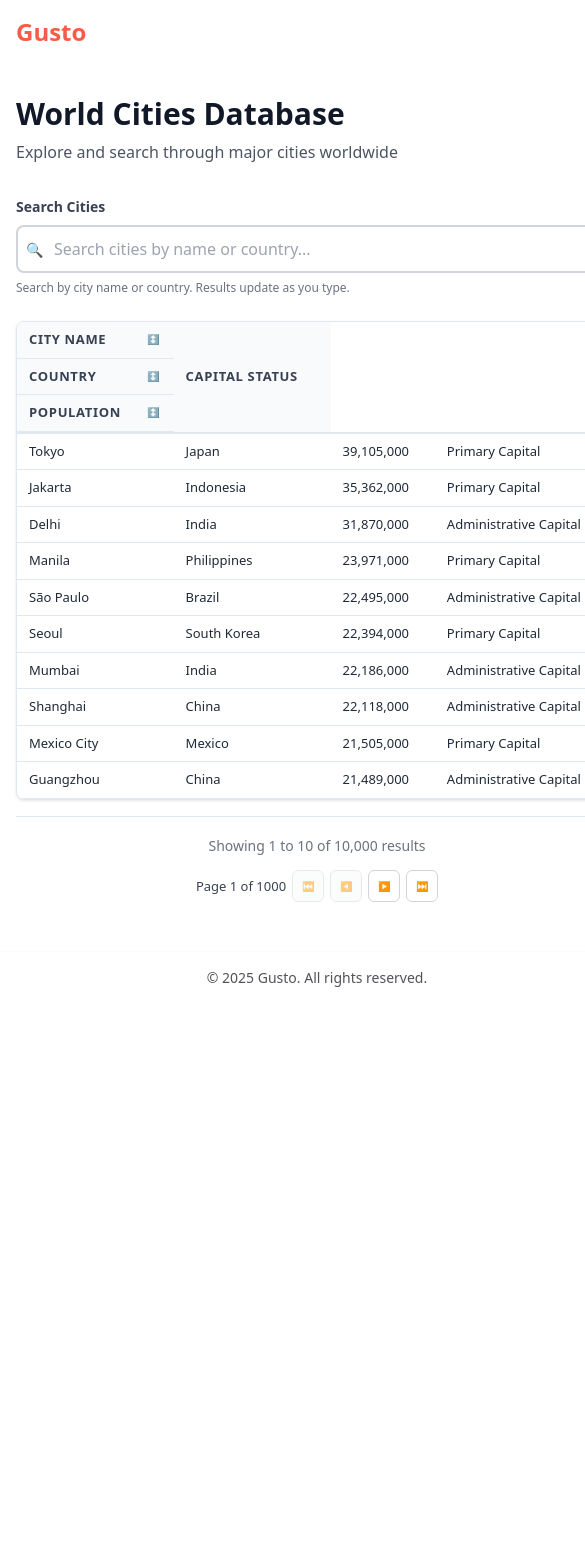
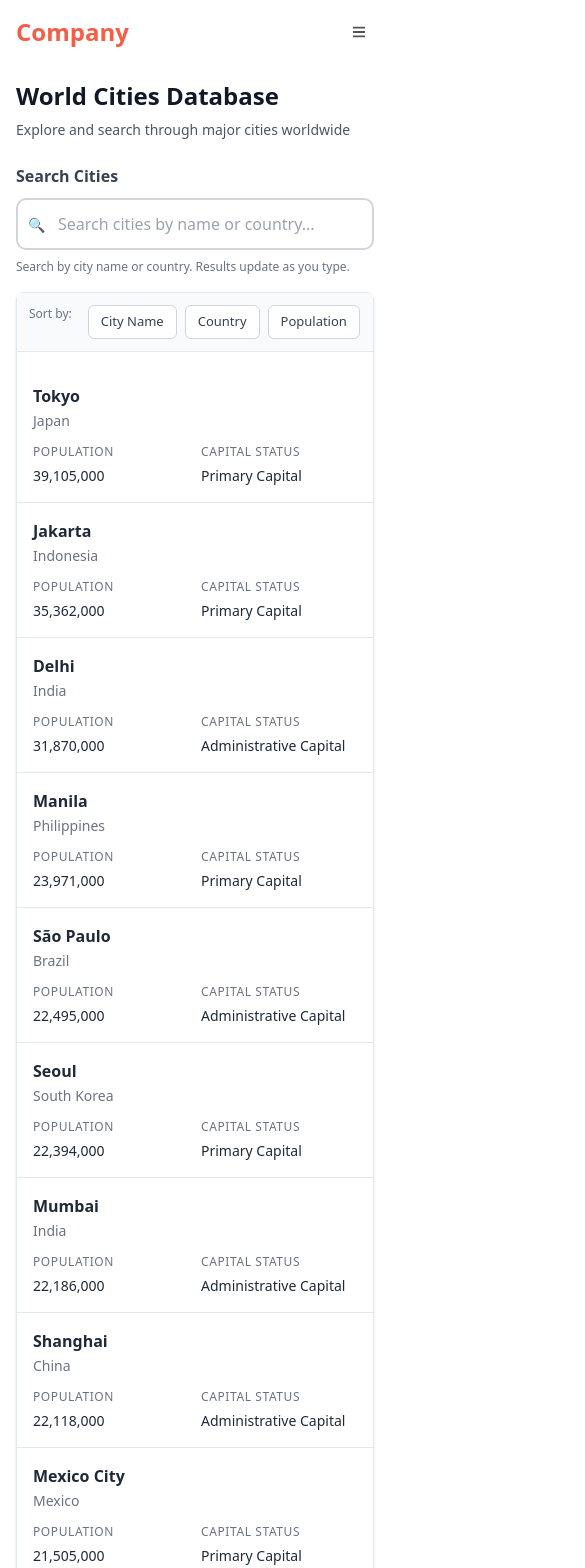
Before and after one commit to kca0615/sortable-table, a React (Vite) app: page / in a window 390 px wide. Shown: the top 1568 px of the page, 585 px wide, since content can reach past the window. Before the commit the page ends 1020 px from the top, so only its background shows below. Built offline with nearby package versions, Linux system fonts and the light colour scheme.

Commit message:
feat: added responsiveness

```diff
--- a/index.html
+++ b/index.html
@@ -3,7 +3,7 @@
   <head>
     <meta charset="UTF-8" />
     <meta name="viewport" content="width=device-width, initial-scale=1.0" />
-    <title>Gusto exercise</title>
+    <title>Company exercise</title>
   </head>
   <body>
     <div id="root"></div>
--- a/src/App.tsx
+++ b/src/App.tsx
@@ -99,12 +99,12 @@ const App = () => {
 
   return (
     <RootLayout>
-      <div className="max-w-7xl mx-auto px-4 py-8">
-        <header className="mb-8">
-          <h1 className="text-3xl font-bold text-gray-900 dark:text-white mb-2">
+      <div className="max-w-7xl mx-auto px-4 sm:px-6 lg:px-8 py-4 sm:py-6 lg:py-8">
+        <header className="mb-6 sm:mb-8">
+          <h1 className="text-2xl sm:text-3xl lg:text-4xl font-bold text-gray-900 dark:text-white mb-2">
             World Cities Database
           </h1>
-          <p className="text-gray-600 dark:text-gray-300">
+          <p className="text-sm sm:text-base text-gray-600 dark:text-gray-300">
             Explore and search through major cities worldwide
           </p>
         </header>
@@ -112,9 +112,9 @@ const App = () => {
         <SearchInput onSearch={handleSearch} disabled={loading} />
 
         {error ? (
-          <div className="bg-red-50 dark:bg-red-900/20 border border-red-200 dark:border-red-800 rounded-lg p-4 mb-6">
+          <div className="bg-red-50 dark:bg-red-900/20 border border-red-200 dark:border-red-800 rounded-lg p-3 sm:p-4 mb-4 sm:mb-6">
             <div className="flex items-center">
-              <span className="text-red-600 dark:text-red-400 font-medium">
+              <span className="text-sm sm:text-base text-red-600 dark:text-red-400 font-medium">
                 Error: {error.message}
               </span>
             </div>
--- a/src/components/CityTable/CityTable.module.css
+++ b/src/components/CityTable/CityTable.module.css
@@ -1,16 +1,21 @@
 .tableContainer {
   width: 100%;
-  overflow-x: auto;
   border: 1px solid #e2e8f0;
   border-radius: 8px;
   background: white;
   box-shadow: 0 1px 3px 0 rgba(0, 0, 0, 0.1);
 }
 
+/* Desktop table layout */
 .table {
   width: 100%;
   border-collapse: collapse;
-  min-width: 600px; /* Ensures horizontal scroll on mobile */
+  display: table;
+}
+
+/* Mobile card layout - hidden by default */
+.mobileCards {
+  display: none;
 }
 
 .table thead {
@@ -107,8 +112,117 @@
   margin: 0;
 }
 
-/* Mobile responsive */
+/* Mobile card layout */
+.card {
+  border-bottom: 1px solid #e2e8f0;
+  padding: 16px;
+  background: white;
+}
+
+.card:last-child {
+  border-bottom: none;
+}
+
+.cardHeader {
+  display: flex;
+  justify-content: space-between;
+  align-items: flex-start;
+  margin-bottom: 12px;
+}
+
+.cardTitle {
+  font-weight: 600;
+  font-size: 16px;
+  color: #1f2937;
+  margin: 0;
+}
+
+.cardSubtitle {
+  font-size: 14px;
+  color: #6b7280;
+  margin: 2px 0 0 0;
+}
+
+.cardBody {
+  display: grid;
+  grid-template-columns: 1fr 1fr;
+  gap: 12px;
+}
+
+.cardField {
+  display: flex;
+  flex-direction: column;
+}
+
+.cardFieldLabel {
+  font-size: 12px;
+  font-weight: 500;
+  color: #6b7280;
+  text-transform: uppercase;
+  letter-spacing: 0.05em;
+  margin-bottom: 4px;
+}
+
+.cardFieldValue {
+  font-size: 14px;
+  color: #1f2937;
+  font-variant-numeric: tabular-nums;
+}
+
+.sortControls {
+  display: none;
+  flex-wrap: wrap;
+  gap: 8px;
+  margin-bottom: 16px;
+  padding: 12px;
+  background: #f8fafc;
+  border-bottom: 1px solid #e2e8f0;
+}
+
+.sortButton {
+  display: flex;
+  align-items: center;
+  gap: 4px;
+  padding: 6px 12px;
+  border: 1px solid #d1d5db;
+  background: white;
+  color: #374151;
+  font-size: 13px;
+  border-radius: 6px;
+  cursor: pointer;
+  transition: all 0.2s ease;
+}
+
+.sortButton:hover {
+  background: #f9fafb;
+  border-color: #9ca3af;
+}
+
+.sortButton:focus {
+  outline: 2px solid #3b82f6;
+  outline-offset: -2px;
+}
+
+.sortButton.active {
+  background: #3b82f6;
+  color: white;
+  border-color: #3b82f6;
+}
+
+.sortButtonIcon {
+  font-size: 10px;
+}
+
+/* Responsive breakpoints */
 @media (max-width: 768px) {
+  .tableContainer {
+    overflow-x: auto;
+  }
+
+  .table {
+    min-width: 600px;
+  }
+
   .table th,
   .table td {
     padding: 8px 12px;
@@ -121,6 +235,25 @@
 
   .sortIcon {
     font-size: 10px;
+  }
+}
+
+@media (max-width: 640px) {
+  /* Hide table, show cards */
+  .table {
+    display: none;
+  }
+
+  .mobileCards {
+    display: block;
+  }
+
+  .sortControls {
+    display: flex;
+  }
+
+  .tableContainer {
+    overflow-x: visible;
   }
 }
 
@@ -172,4 +305,48 @@
   .emptyState p {
     color: #9ca3af;
   }
+
+  /* Mobile cards dark mode */
+  .card {
+    background: #1f2937;
+    border-bottom-color: #374151;
+  }
+
+  .cardTitle {
+    color: #f9fafb;
+  }
+
+  .cardSubtitle {
+    color: #9ca3af;
+  }
+
+  .cardFieldLabel {
+    color: #9ca3af;
+  }
+
+  .cardFieldValue {
+    color: #e5e7eb;
+  }
+
+  .sortControls {
+    background: #374151;
+    border-bottom-color: #4b5563;
+  }
+
+  .sortButton {
+    background: #1f2937;
+    border-color: #4b5563;
+    color: #e5e7eb;
+  }
+
+  .sortButton:hover {
+    background: #374151;
+    border-color: #6b7280;
+  }
+
+  .sortButton.active {
+    background: #3b82f6;
+    color: white;
+    border-color: #3b82f6;
+  }
 }
--- a/src/components/CityTable/CityTable.tsx
+++ b/src/components/CityTable/CityTable.tsx
@@ -44,6 +44,110 @@ const CityTable: React.FC<CityTableProps> = ({
   const formatPopulation = (population: number): string => {
     return population.toLocaleString();
   };
+
+  const formatCapitalStatus = (capital: string): string => {
+    switch (capital) {
+      case "primary":
+        return "Primary Capital";
+      case "admin":
+        return "Administrative Capital";
+      case "minor":
+        return "Minor Capital";
+      default:
+        return capital || "Not a Capital";
+    }
+  };
+
+  const renderMobileSortControls = () => (
+    <div className={styles.sortControls}>
+      <span style={{ fontSize: "12px", color: "#6b7280", marginRight: "8px" }}>
+        Sort by:
+      </span>
+      <button
+        className={`${styles.sortButton} ${sortConfig.key === "name" ? styles.active : ""}`}
+        onClick={() => onSort("name")}
+        aria-label="Sort by city name"
+      >
+        City Name
+        {sortConfig.key === "name" && (
+          <span className={styles.sortButtonIcon}>
+            {sortConfig.direction === "asc"
+              ? "↑"
+              : sortConfig.direction === "desc"
+                ? "↓"
+                : "↕️"}
+          </span>
+        )}
+      </button>
+      <button
+        className={`${styles.sortButton} ${sortConfig.key === "country" ? styles.active : ""}`}
+        onClick={() => onSort("country")}
+        aria-label="Sort by country"
+      >
+        Country
+        {sortConfig.key === "country" && (
+          <span className={styles.sortButtonIcon}>
+            {sortConfig.direction === "asc"
+              ? "↑"
+              : sortConfig.direction === "desc"
+                ? "↓"
+                : "↕️"}
+          </span>
+        )}
+      </button>
+      <button
+        className={`${styles.sortButton} ${sortConfig.key === "population" ? styles.active : ""}`}
+        onClick={() => onSort("population")}
+        aria-label="Sort by population"
+      >
+        Population
+        {sortConfig.key === "population" && (
+          <span className={styles.sortButtonIcon}>
+            {sortConfig.direction === "asc"
+              ? "↑"
+              : sortConfig.direction === "desc"
+                ? "↓"
+                : "↕️"}
+          </span>
+        )}
+      </button>
+    </div>
+  );
+
+  const renderMobileCards = () => (
+    <div className={styles.mobileCards}>
+      {renderMobileSortControls()}
+      {cities.map((city) => (
+        <div
+          key={city.id}
+          className={styles.card}
+          role="article"
+          aria-label={`City: ${city.name}`}
+        >
+          <div className={styles.cardHeader}>
+            <div>
+              <h3 className={styles.cardTitle}>{city.name}</h3>
+              <p className={styles.cardSubtitle}>{city.country}</p>
+            </div>
+          </div>
+          <div className={styles.cardBody}>
+            <div className={styles.cardField}>
+              <span className={styles.cardFieldLabel}>Population</span>
+              <span className={styles.cardFieldValue}>
+                {formatPopulation(city.population)}
+              </span>
+            </div>
+            <div className={styles.cardField}>
+              <span className={styles.cardFieldLabel}>Capital Status</span>
+              <span className={styles.cardFieldValue}>
+                {formatCapitalStatus(city.capital)}
+              </span>
+            </div>
+          </div>
+        </div>
+      ))}
+    </div>
+  );
 
   if (loading) {
     return (
@@ -130,18 +234,15 @@ const CityTable: React.FC<CityTableProps> = ({
                 {formatPopulation(city.population)}
               </td>
               <td role="gridcell" className={styles.capitalCell}>
-                {city.capital === "primary"
-                  ? "Primary Capital"
-                  : city.capital === "admin"
-                    ? "Administrative Capital"
-                    : city.capital === "minor"
-                      ? "Minor Capital"
-                      : city.capital || "Not a Capital"}
+                {formatCapitalStatus(city.capital)}
               </td>
             </tr>
           ))}
         </tbody>
       </table>
+
+      {/* Mobile Card View */}
+      {renderMobileCards()}
     </div>
   );
 };
--- a/src/components/Pagination/Pagination.module.css
+++ b/src/components/Pagination/Pagination.module.css
@@ -81,7 +81,7 @@
   white-space: nowrap;
 }
 
-/* Mobile responsive */
+/* Tablet responsive */
 @media (max-width: 768px) {
   .pagination {
     flex-direction: column;
@@ -91,18 +91,20 @@
 
   .info {
     text-align: center;
+    order: 2;
   }
 
   .controls {
     justify-content: center;
     flex-wrap: wrap;
-    gap: 6px;
+    gap: 8px;
+    order: 1;
   }
 
   .button {
-    padding: 6px 8px;
+    padding: 8px 12px;
     font-size: 13px;
-    min-height: 32px;
+    min-height: 36px;
   }
 
   .buttonText {
@@ -114,7 +116,7 @@
   }
 
   .pageInfo {
-    padding: 0 8px;
+    padding: 0 12px;
   }
 
   .pageText {
@@ -122,20 +124,66 @@
   }
 }
 
+/* Mobile responsive */
+@media (max-width: 640px) {
+  .pagination {
+    padding: 12px 0;
+    gap: 16px;
+  }
+
+  .controls {
+    gap: 4px;
+  }
+
+  .button {
+    padding: 8px 10px;
+    font-size: 12px;
+    min-height: 40px;
+    min-width: 40px;
+  }
+
+  .pageInfo {
+    background: #f8fafc;
+    padding: 8px 12px;
+    border-radius: 6px;
+    border: 1px solid #e2e8f0;
+  }
+
+  .pageText {
+    font-size: 14px;
+    font-weight: 600;
+  }
+}
+
 @media (max-width: 480px) {
+  .controls {
+    gap: 2px;
+  }
+
+  .button {
+    padding: 6px 8px;
+    min-width: 36px;
+    min-height: 36px;
+  }
+
   .buttonText {
     display: none;
   }
 
-  .button {
-    padding: 6px;
-    min-width: 32px;
-    justify-content: center;
+  .buttonIcon {
+    font-size: 12px;
   }
 
   .pageInfo {
-    order: -1;
-    padding: 8px 0;
+    padding: 6px 10px;
+  }
+
+  .pageText {
+    font-size: 13px;
+  }
+
+  .infoText {
+    font-size: 12px;
   }
 }
 
--- a/src/components/SearchInput/SearchInput.module.css
+++ b/src/components/SearchInput/SearchInput.module.css
@@ -86,27 +86,85 @@
   color: #6b7280;
 }
 
-/* Mobile responsive */
+/* Tablet responsive */
 @media (max-width: 768px) {
+  .searchContainer {
+    margin-bottom: 20px;
+  }
+
   .input {
     font-size: 16px; /* Prevents zoom on iOS */
-    padding: 10px 14px 10px 36px;
+    padding: 12px 16px 12px 40px;
   }
 
   .searchIcon {
-    left: 10px;
+    left: 12px;
+    font-size: 15px;
+  }
+
+  .clearButton {
+    right: 12px;
+    width: 22px;
+    height: 22px;
+    font-size: 14px;
+  }
+
+  .helpText {
+    font-size: 13px;
+  }
+}
+
+/* Mobile responsive */
+@media (max-width: 640px) {
+  .searchContainer {
+    margin-bottom: 16px;
+  }
+
+  .label {
+    font-size: 16px;
+    margin-bottom: 10px;
+  }
+
+  .input {
+    font-size: 16px; /* Prevents zoom on iOS */
+    padding: 14px 16px 14px 44px;
+    border-radius: 10px;
+    border-width: 2px;
+  }
+
+  .searchIcon {
+    left: 14px;
+    font-size: 16px;
+  }
+
+  .clearButton {
+    right: 14px;
+    width: 24px;
+    height: 24px;
+    font-size: 16px;
+  }
+
+  .helpText {
+    font-size: 12px;
+    margin-top: 8px;
+  }
+}
+
+@media (max-width: 480px) {
+  .input {
+    padding: 12px 14px 12px 40px;
+  }
+
+  .searchIcon {
+    left: 12px;
     font-size: 14px;
   }
 
   .clearButton {
-    right: 10px;
+    right: 12px;
     width: 20px;
     height: 20px;
     font-size: 14px;
-  }
-
-  .helpText {
-    font-size: 12px;
   }
 }
 
--- a/src/features/RootLayout/Footer.tsx
+++ b/src/features/RootLayout/Footer.tsx
@@ -1,5 +1,5 @@
 const copyrightYear = new Date().getFullYear();
-const gustoURL = "https://gusto.com/";
+const companyURL = "https://company.com/";
 
 export default function Footer() {
   return (
@@ -12,12 +12,12 @@ export default function Footer() {
       >
         &copy; {copyrightYear}{" "}
         <a
-          href={gustoURL}
+          href={companyURL}
           className="hover:underline"
           target="_blank"
           rel="noopener noreferrer"
         >
-          Gusto
+          Company
         </a>
         . All rights reserved.
       </p>
--- a/src/features/RootLayout/Navbar.tsx
+++ b/src/features/RootLayout/Navbar.tsx
@@ -33,7 +33,7 @@ export default function Navbar() {
               text-primary
             `}
           >
-            Gusto
+            Company
           </span>
         </a>
 
--- a/tailwind.config.js
+++ b/tailwind.config.js
@@ -1,16 +1,16 @@
 /** @type {import('tailwindcss').Config} */
 
 const color = {
-  guava: {
+  brand: {
     100: "#FFF3EF",
     500: "#F45D48",
   },
-  kale: {
+  accent: {
     100: "#F7FCFC",
     500: "#0A8080",
     800: "#005961",
   },
-  salt: {
+  neutral: {
     100: "#ffffff",
     200: "#FBFAFA",
     900: "#525257",
@@ -24,28 +24,28 @@ module.exports = {
     extend: {
       colors: {
         primary: {
-          DEFAULT: color.guava[500],
+          DEFAULT: color.brand[500],
         },
         secondary: {
-          DEFAULT: color.kale[800],
+          DEFAULT: color.accent[800],
         },
         text: {
           primary: {
-            DEFAULT: color.salt[900],
+            DEFAULT: color.neutral[900],
           },
           secondary: {
-            DEFAULT: color.salt[800],
+            DEFAULT: color.neutral[800],
           },
         },
         link: {
-          DEFAULT: color.kale[500],
-          hover: color.kale[800],
+          DEFAULT: color.accent[500],
+          hover: color.accent[800],
         },
         background: {
-          DEFAULT: color.salt[100],
+          DEFAULT: color.neutral[100],
         },
         border: {
-          DEFAULT: color.salt[900],
+          DEFAULT: color.neutral[900],
         },
       },
     },
```
Also changed, not shown: src/utils/responsive.ts (added, +82 -0 lines), 1 other file (tests, documents, lock files or other folders).
